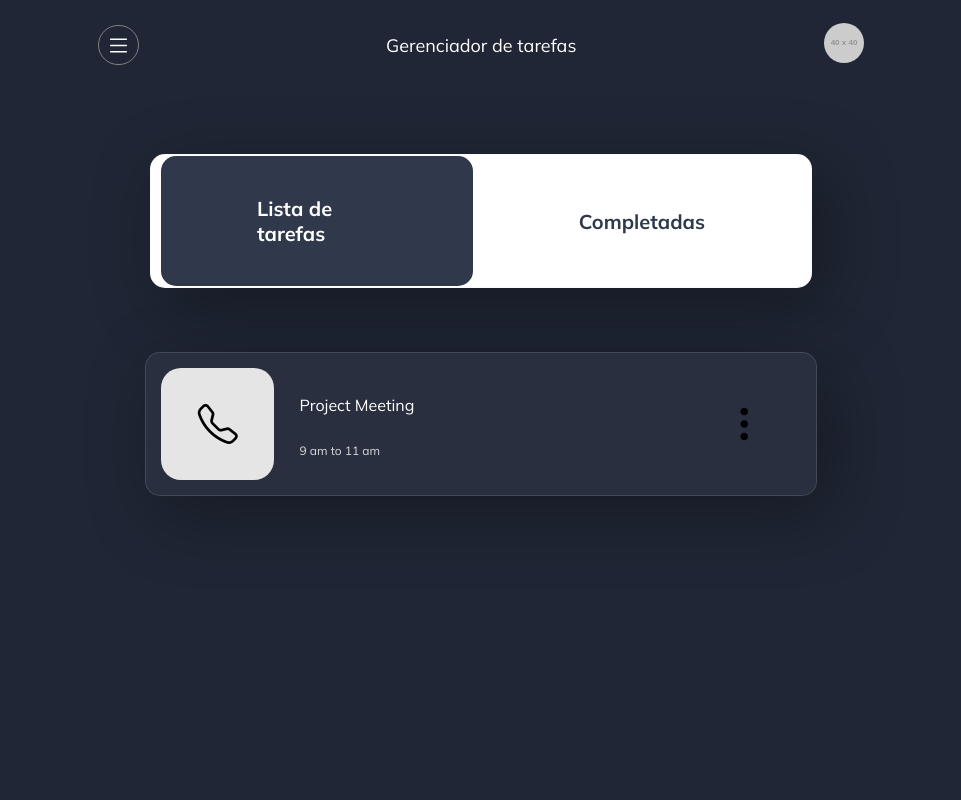
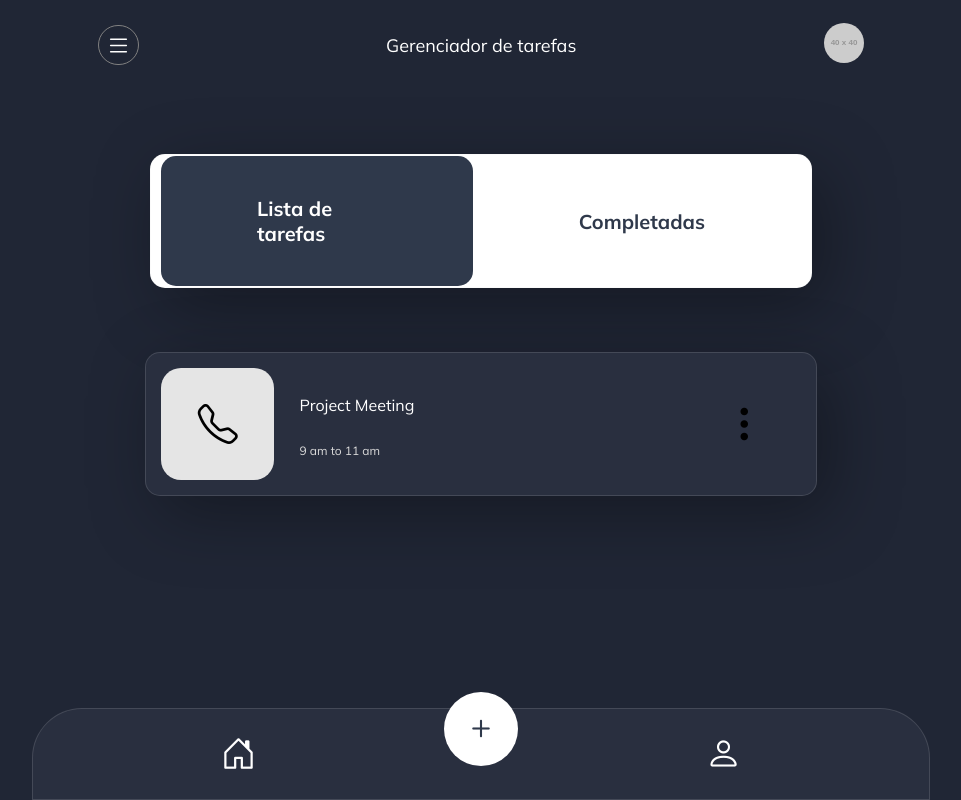
Before and after one commit to joa7b/task-manager-react, a React (Vite) app: page / in a window 1280 px wide. Shown: the whole page, without its empty margins (159-1120 px from the left). Built offline with nearby package versions, Linux system fonts and the light colour scheme.

Commit message:
feat(footer): create footer style

```diff
--- a/src/App.tsx
+++ b/src/App.tsx
@@ -1,6 +1,7 @@
 import { Navbar } from "./components/main/navbar";
 import { Tab } from "./components/dashboard/tab";
 import {Card} from "./components/dashboard/card";
+import { Footer } from "./components/main/footer";
 
 export const App = () => {
   return (
@@ -8,6 +9,7 @@ export const App = () => {
       <Navbar />
       <Tab />
       <Card />
+      <Footer />
     </>
   );
 };
--- /dev/null
+++ b/src/components/main/footer/index.tsx
@@ -0,0 +1,25 @@
+import {
+    FooterWrapper,
+    FooterItem,
+    HomeIcon,
+    PlusIcon,
+    PersonIcon
+} from './style'
+
+export const Footer = () => {
+  return (
+    <FooterWrapper>
+      <FooterItem>
+        <HomeIcon className="bi bi-house-door"></HomeIcon>
+      </FooterItem>
+
+      <FooterItem>
+        <PlusIcon className="bi bi-plus"></PlusIcon>
+      </FooterItem>
+
+      <FooterItem>
+        <PersonIcon className="bi bi-person"></PersonIcon>
+      </FooterItem>
+    </FooterWrapper>
+  );
+};
--- /dev/null
+++ b/src/components/main/footer/style.ts
@@ -0,0 +1,41 @@
+import styled from "styled-components";
+
+export const FooterWrapper = styled.footer`
+  background-color: #292f3f;
+  border: 0.2px solid rgba(217, 217, 217, 0.15);
+  position: absolute;
+  bottom: 0;
+  margin-left: 50%;
+  transform: translate(-50%);
+  width: 70%;
+  height: 90px;
+  border-radius: 50px 50px 0 0;
+  display: flex;
+  justify-content: space-evenly;
+  align-items: center;
+`;
+
+export const FooterItem = styled.section`
+  font-size: 35px;
+  padding: 5px;
+  width: 64px;
+  height: 64px;
+  display: flex;
+  align-items: center;
+  justify-content: center;
+  color: #fff;
+  &:not(:first-child) {
+    &:not(:last-child) {
+      margin-bottom: 50px;
+      background-color: #fff;
+      border-radius: 50%;
+      color: #2f394b;
+    }
+  }
+`;
+
+export const HomeIcon = styled.i``;
+
+export const PlusIcon = styled.i``;
+
+export const PersonIcon = styled.i``;
--- a/src/style.ts
+++ b/src/style.ts
@@ -1,11 +1,13 @@
 import { createGlobalStyle } from "styled-components";
 
 export const GlobalStyle = createGlobalStyle`
-  body {
+  body, #root {
     padding: 0;
     margin: 0;
     box-sizing: border-box;
     background-color: #202635;
+    height: 100vh;
+    width: 100vw;
 
     font-family: 'Mulish', sans-serif;
   }
```
